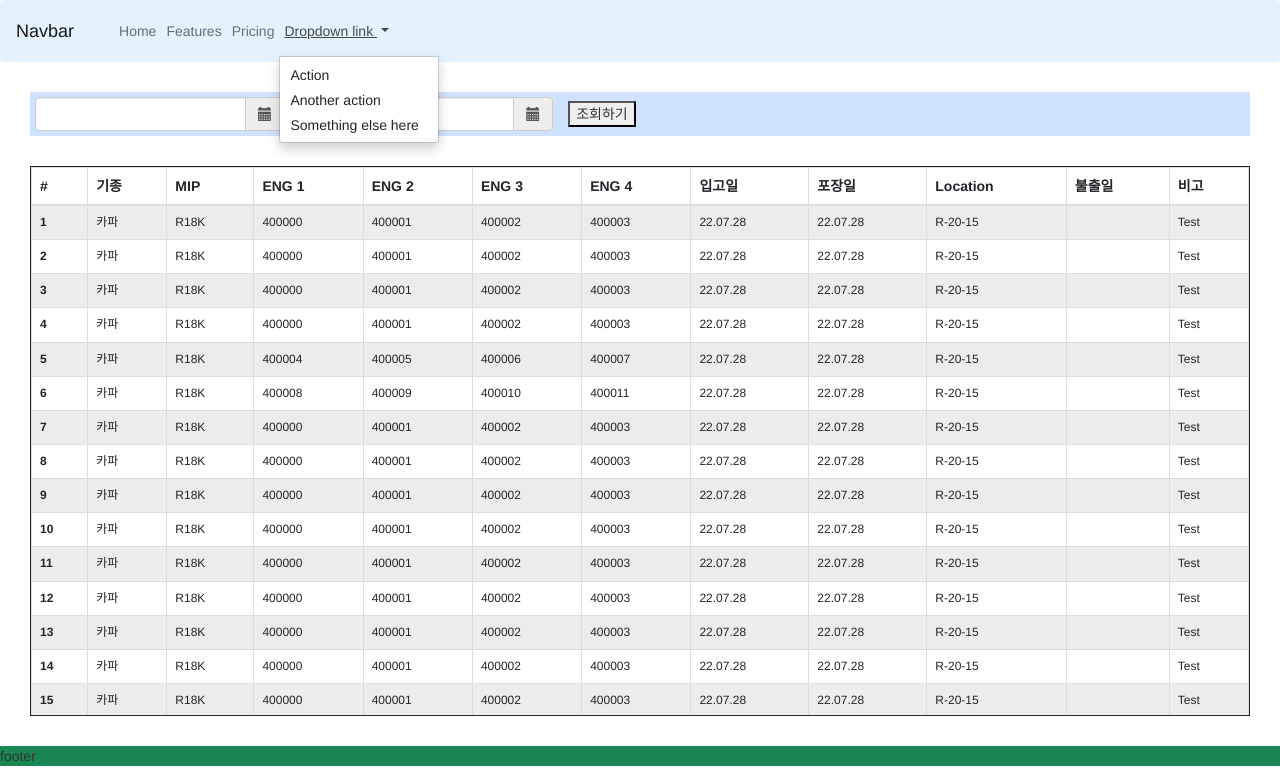
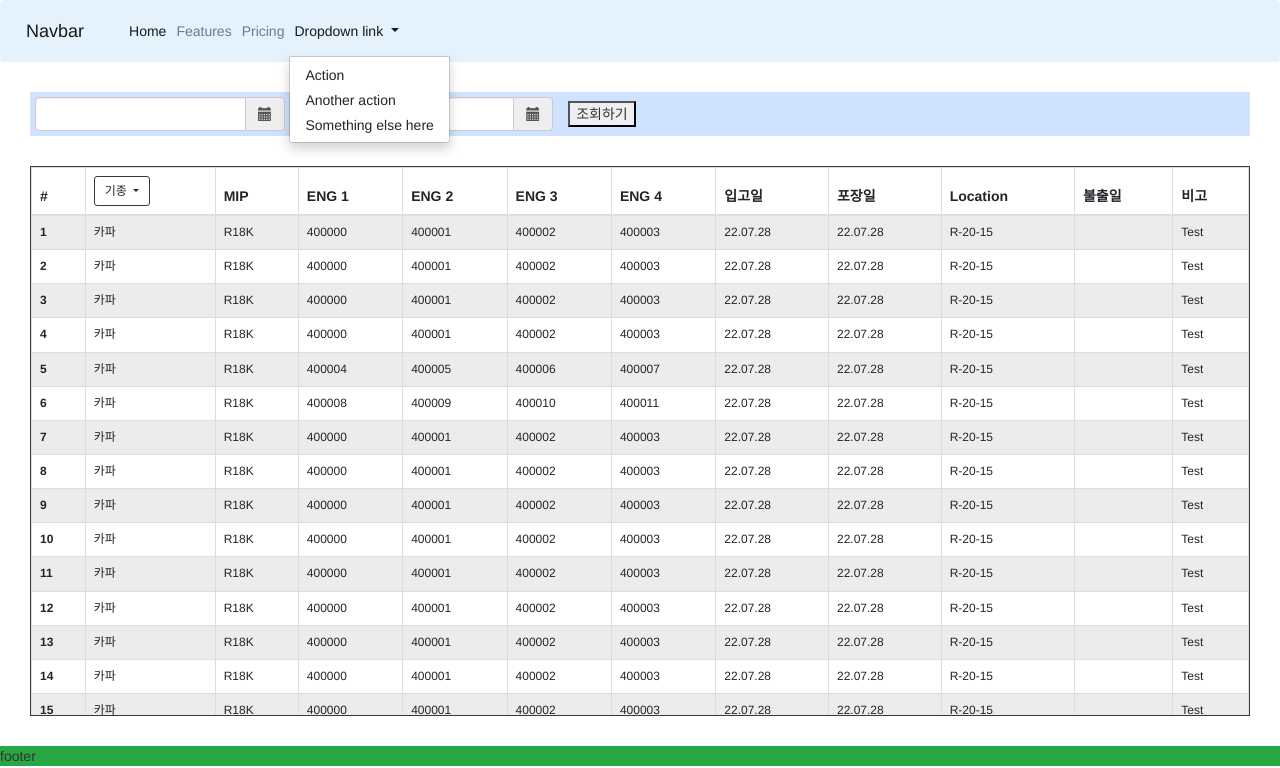
Before and after one commit to Hojun1123/InventoryManagement, a Flask app: page /test in a window 1280 px wide, after a click on "Dropdown link". Shown: the top 768 px of the page. Run offline with Flask 2, Linux system fonts and the light colour scheme; some libraries are stand-ins or nearby versions.

Commit message:
ADD dropdown in table

```diff
--- a/templates/main/main.html
+++ b/templates/main/main.html
@@ -7,8 +7,15 @@
     <title>main-Demo</title>
     <link href="/static/css/style.css" rel="stylesheet"/>
 
+
+    <!--dropdown 관련-->
+    <link rel="stylesheet" href="https://stackpath.bootstrapcdn.com/bootstrap/4.2.1/css/bootstrap.min.css"
+          integrity="sha384-GJzZqFGwb1QTTN6wy59ffF1BuGJpLSa9DkKMp0DgiMDm4iYMj70gZWKYbI706tWS" crossorigin="anonymous">
+    <script src="https://code.jquery.com/jquery-3.3.1.slim.min.js"></script>
+    <script src="https://cdnjs.cloudflare.com/ajax/libs/popper.js/1.14.6/umd/popper.min.js"></script>
+    <script src="https://stackpath.bootstrapcdn.com/bootstrap/4.2.1/js/bootstrap.min.js"></script>
+
     <!--datepicker 관련-->
-
     <link rel="stylesheet" href="/css/jquery-ui.min.css">
     <link rel="stylesheet" href="https://maxcdn.bootstrapcdn.com/bootstrap/3.3.2/css/bootstrap.min.css"/>
     <link rel="stylesheet"
@@ -71,12 +78,12 @@
     <div class="m-5" style="background-color: #cfe2ff;">
         <form action="" method="">
             <div class="d-flex p-2 flex-wrap align-items-center">
-                <div class="input-group date" style="width : 250px;"><input type="text" class="form-control"><span
+                <div class="input-group date" style="width : 250px;"><input type="text" class="form-control" id="fromDate"><span
                         class="input-group-addon"><i
                         class="glyphicon glyphicon-calendar"></i></span>
                 </div>
                 <div class="m-2"> ~</div>
-                <div class="input-group date" style="width : 250px;"><input type="text" class="form-control"><span
+                <div class="input-group date" style="width : 250px;"><input type="text" class="form-control" id="toDate"><span
                         class="input-group-addon"><i
                         class="glyphicon glyphicon-calendar"></i></span>
                 </div>
@@ -92,7 +99,17 @@
                 <thead>
                 <tr>
                     <th scope="col">#</th>
-                    <th scope="col">기종</th>
+                    <th scope="col dropdown">
+                        <a class="btn dropdown-toggle btn-sm border-dark" href="#" role="button" id="dropdownMenuLink"
+                           data-toggle="dropdown" aria-haspopup="true" aria-expanded="false">
+                            기종
+                        </a>
+                        <div class="dropdown-menu">
+                            <a class="dropdown-item" href="#">Action</a>
+                            <a class="dropdown-item" href="#">Another action</a>
+                            <a class="dropdown-item" href="#">Something else here</a>
+                        </div>
+                    </th>
                     <th scope="col">MIP</th>
                     <th scope="col">ENG 1</th>
                     <th scope="col">ENG 2</th>
```
Also changed, not shown: static/js/javascript.js (line endings or trailing spaces).
